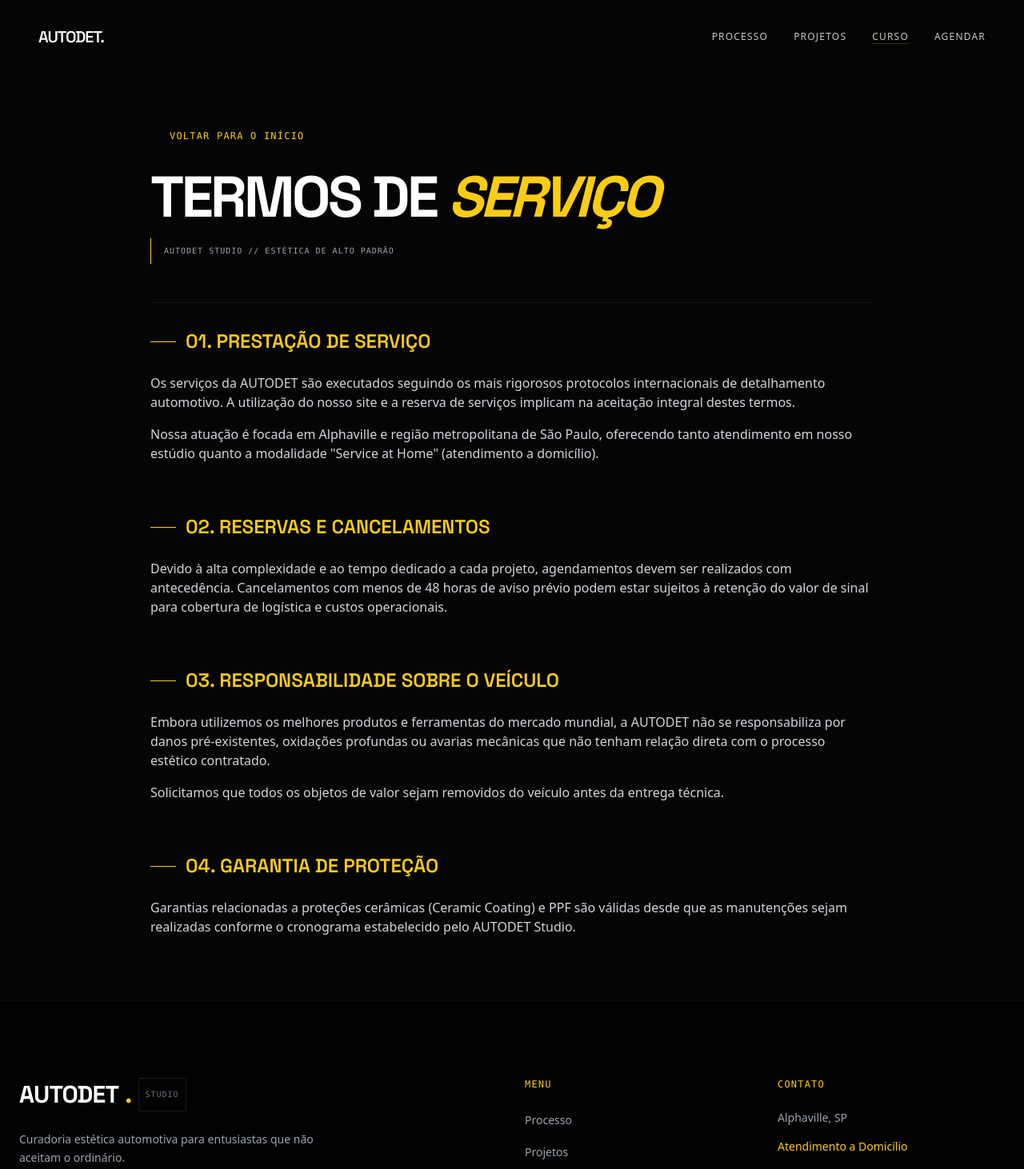
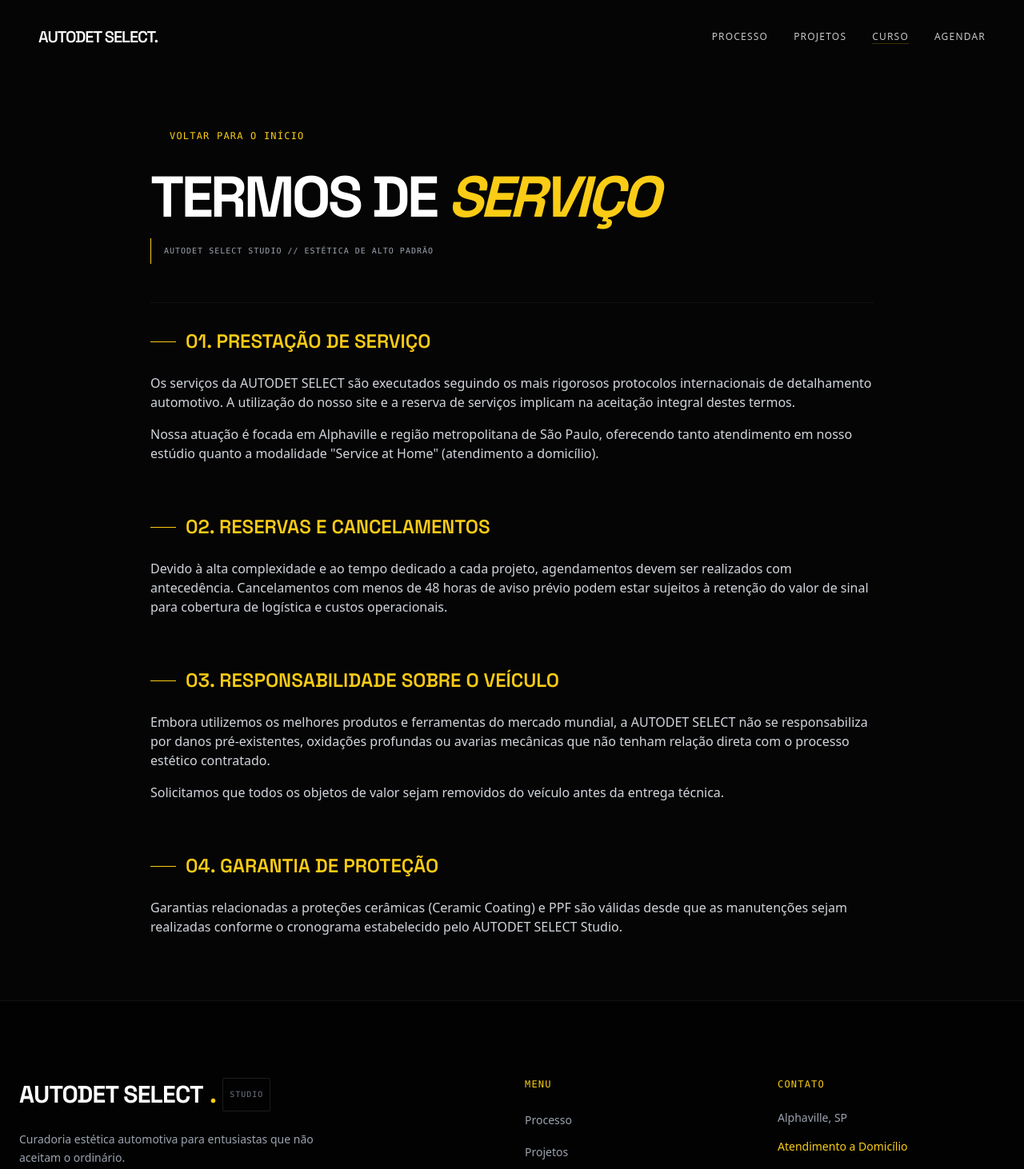
Before and after one commit to gabrieloevangelista/autodet, a Next.js app: page /termos in a window 1280 px wide. Shown: the top 1462 px of the page at 80% size. Built offline with nearby package versions, Linux system fonts and the light colour scheme; some icons are missing.

Commit message:
refactor: rename brand from AUTODET to AUTODET SELECT
Update brand name across all components, pages, and metadata to reflect new branding "AUTODET SELECT". This includes navigation, footer, booking form, course pages, privacy/terms pages, layout metadata, and static HTML.

```diff
--- a/AUTODET.html
+++ b/AUTODET.html
@@ -4,7 +4,7 @@
 </script>
 <meta charset="UTF-8">
 <meta name="viewport" content="width=device-width, initial-scale=1.0">
-<title>AUTODET. | Estética Automotiva Premium a Domicílio</title>
+<title>AUTODET SELECT. | Estética Automotiva Premium a Domicílio</title>
 <link rel="preconnect" href="https://fonts.googleapis.com">
 <link rel="preconnect" href="https://fonts.gstatic.com" crossorigin="">
 <link href="https://fonts.googleapis.com/css2?family=Inter:wght@300;400;500&amp;family=Space+Grotesk:wght@400;500;600&amp;display=swap" rel="stylesheet">
@@ -35,7 +35,7 @@
   <!-- NAVIGATION -->
   <nav class="fixed top-0 w-full px-6 py-4 md:px-12 md:py-8 flex justify-between items-center z-50 mix-blend-difference text-white">
     <a href="#hero" class="flex items-center">
-      <h2 class="font-['Space_Grotesk',sans-serif] text-xl font-semibold tracking-tighter hover:opacity-80 transition-opacity">AUTODET.</h2>
+      <h2 class="font-['Space_Grotesk',sans-serif] text-xl font-semibold tracking-tighter hover:opacity-80 transition-opacity">AUTODET SELECT.</h2>
     </a>
     <div class="hidden md:flex gap-8 text-xs font-medium tracking-widest uppercase opacity-80">
       <a href="#route" class="hover:text-[#E63946] transition-colors">Serviços</a>
--- a/src/app/curso/layout.tsx
+++ b/src/app/curso/layout.tsx
@@ -2,13 +2,13 @@
 
 export const metadata: Metadata = {
   title: 'Academy | Domine a Estética de Luxo',
-  description: 'O treinamento definitivo para quem busca o topo do mercado de estética automotiva. Aprenda a metodologia AUTODET de alto ticket e rigor absoluto.',
+  description: 'O treinamento definitivo para quem busca o topo do mercado de estética automotiva. Aprenda a metodologia AUTODET SELECT de alto ticket e rigor absoluto.',
   icons: {
     icon: '/favicon.svg',
     apple: '/favicon.svg',
   },
   openGraph: {
-    title: 'AUTODET Academy | Estética de Alto Ticket',
+    title: 'AUTODET SELECT Academy | Estética de Alto Ticket',
     description: 'Transforme seu estúdio em um atelier de luxo. Aprenda com quem atende os clientes mais exigentes de Alphaville.',
     images: ['/images/og-academy.jpg'],
   },
--- a/src/app/curso/page.tsx
+++ b/src/app/curso/page.tsx
@@ -96,7 +96,7 @@
     {
       name: "Lucas Ferreira",
       role: "Especialista Mobile",
-      text: "A metodologia de atendimento a domicílio ensinada na AUTODET Academy é o que me diferencia no mercado hoje.",
+      text: "A metodologia de atendimento a domicílio ensinada na AUTODET SELECT Academy é o que me diferencia no mercado hoje.",
       img: "/images/polishing-compound.jpg"
     }
   ];
@@ -112,7 +112,7 @@
     },
     {
       q: "Certificação e Reconhecimento?",
-      a: "Ao concluir a jornada, você receberá a Certificação de Especialista AUTODET Academy, um selo de excelência reconhecido no mercado de alto padrão."
+      a: "Ao concluir a jornada, você receberá a Certificação de Especialista AUTODET SELECT Academy, um selo de excelência reconhecido no mercado de alto padrão."
     }
   ];
 
@@ -133,7 +133,7 @@
 
         <div className="relative z-10 max-w-[1200px] px-6 text-center">
           <div className="hero-text inline-block mb-6 px-4 py-1 border border-[#FACC15]/20 rounded-full bg-[#FACC15]/5">
-            <span className="text-[#FACC15] font-mono text-xs tracking-widest uppercase">AUTODET ACADEMY // MASTERCLASS</span>
+            <span className="text-[#FACC15] font-mono text-xs tracking-widest uppercase">AUTODET SELECT ACADEMY // MASTERCLASS</span>
           </div>
           <h1 className="hero-text font-space-grotesk text-6xl md:text-8xl lg:text-9xl font-bold tracking-tighter leading-[0.85] mb-8">
             A MAESTRIA DO <br />
--- a/src/app/layout.tsx
+++ b/src/app/layout.tsx
@@ -10,32 +10,32 @@
 
 export const metadata: Metadata = {
   title: {
-    default: 'AUTODET | Estética Automotiva de Luxo em Alphaville',
-    template: '%s | AUTODET'
+    default: 'AUTODET SELECT | Estética Automotiva de Luxo em Alphaville',
+    template: '%s | AUTODET SELECT'
   },
   description: 'Rigor absoluto e curadoria técnica na custódia do seu patrimônio. Estética automotiva de alto padrão com atendimento exclusivo a domicílio em Alphaville, SP.',
   keywords: ['estética automotiva', 'alphaville', 'detalhamento automotivo', 'luxury detailing', 'vitrificação', 'autodet', 'higienização interna'],
-  authors: [{ name: 'AUTODET Academy' }],
-  creator: 'AUTODET',
+  authors: [{ name: 'AUTODET SELECT Academy' }],
+  creator: 'AUTODET SELECT',
   openGraph: {
     type: 'website',
     locale: 'pt_BR',
     url: 'https://autodet.com.br',
-    title: 'AUTODET | Estética Automotiva de Luxo',
+    title: 'AUTODET SELECT | Estética Automotiva de Luxo',
     description: 'Rigor absoluto na custódia da perfeição técnica do seu veículo. Experiência de atelier a domicílio.',
-    siteName: 'AUTODET',
+    siteName: 'AUTODET SELECT',
     images: [
       {
         url: '/images/snow-foam-luxury.jpg',
         width: 1200,
         height: 630,
-        alt: 'AUTODET Luxury Detailing',
+        alt: 'AUTODET SELECT Luxury Detailing',
       },
     ],
   },
   twitter: {
     card: 'summary_large_image',
-    title: 'AUTODET | Estética Automotiva de Luxo',
+    title: 'AUTODET SELECT | Estética Automotiva de Luxo',
     description: 'Rigor absoluto na custódia da perfeição técnica. Atelier a domicílio.',
     images: ['/images/snow-foam-luxury.jpg'],
   },
--- a/src/app/privacidade/page.tsx
+++ b/src/app/privacidade/page.tsx
@@ -38,7 +38,7 @@
           <h1 className="font-space-grotesk text-5xl md:text-7xl font-bold tracking-tighter mb-4 uppercase">
             POLÍTICA DE <span className="text-[#FACC15] italic">PRIVACIDADE</span>
           </h1>
-          <p className="text-gray-400 font-mono text-[10px] tracking-widest uppercase border-l border-[#FACC15] pl-4 py-1">SEGURANÇA E CONFIDENCIALIDADE // AUTODET</p>
+          <p className="text-gray-400 font-mono text-[10px] tracking-widest uppercase border-l border-[#FACC15] pl-4 py-1">SEGURANÇA E CONFIDENCIALIDADE // AUTODET SELECT</p>
         </div>
 
         <div className="space-y-16 text-gray-300 leading-relaxed fade-in">
@@ -48,7 +48,7 @@
             </h2>
             <div className="space-y-4 text-sm md:text-base font-light">
               <p>
-                A AUTODET preza pela privacidade total de seus clientes, muitos dos quais possuem coleções privadas e veículos de alto valor. O tratamento de seus dados pessoais é realizado com o máximo rigor técnico e jurídico.
+                A AUTODET SELECT preza pela privacidade total de seus clientes, muitos dos quais possuem coleções privadas e veículos de alto valor. O tratamento de seus dados pessoais é realizado com o máximo rigor técnico e jurídico.
               </p>
             </div>
           </section>
--- a/src/app/termos/page.tsx
+++ b/src/app/termos/page.tsx
@@ -38,7 +38,7 @@
           <h1 className="font-space-grotesk text-5xl md:text-7xl font-bold tracking-tighter mb-4 uppercase">
             TERMOS DE <span className="text-[#FACC15] italic">SERVIÇO</span>
           </h1>
-          <p className="text-gray-400 font-mono text-[10px] tracking-widest uppercase border-l border-[#FACC15] pl-4 py-1">AUTODET STUDIO // ESTÉTICA DE ALTO PADRÃO</p>
+          <p className="text-gray-400 font-mono text-[10px] tracking-widest uppercase border-l border-[#FACC15] pl-4 py-1">AUTODET SELECT STUDIO // ESTÉTICA DE ALTO PADRÃO</p>
         </div>
 
         <div className="space-y-16 text-gray-300 leading-relaxed fade-in">
@@ -48,7 +48,7 @@
             </h2>
             <div className="space-y-4 text-sm md:text-base font-light">
               <p>
-                Os serviços da AUTODET são executados seguindo os mais rigorosos protocolos internacionais de detalhamento automotivo. A utilização do nosso site e a reserva de serviços implicam na aceitação integral destes termos.
+                Os serviços da AUTODET SELECT são executados seguindo os mais rigorosos protocolos internacionais de detalhamento automotivo. A utilização do nosso site e a reserva de serviços implicam na aceitação integral destes termos.
               </p>
               <p>
                 Nossa atuação é focada em Alphaville e região metropolitana de São Paulo, oferecendo tanto atendimento em nosso estúdio quanto a modalidade "Service at Home" (atendimento a domicílio).
@@ -73,7 +73,7 @@
             </h2>
             <div className="space-y-4 text-sm md:text-base font-light">
               <p>
-                Embora utilizemos os melhores produtos e ferramentas do mercado mundial, a AUTODET não se responsabiliza por danos pré-existentes, oxidações profundas ou avarias mecânicas que não tenham relação direta com o processo estético contratado.
+                Embora utilizemos os melhores produtos e ferramentas do mercado mundial, a AUTODET SELECT não se responsabiliza por danos pré-existentes, oxidações profundas ou avarias mecânicas que não tenham relação direta com o processo estético contratado.
               </p>
               <p>
                 Solicitamos que todos os objetos de valor sejam removidos do veículo antes da entrega técnica.
@@ -87,7 +87,7 @@
             </h2>
             <div className="space-y-4 text-sm md:text-base font-light">
               <p>
-                Garantias relacionadas a proteções cerâmicas (Ceramic Coating) e PPF são válidas desde que as manutenções sejam realizadas conforme o cronograma estabelecido pelo AUTODET Studio.
+                Garantias relacionadas a proteções cerâmicas (Ceramic Coating) e PPF são válidas desde que as manutenções sejam realizadas conforme o cronograma estabelecido pelo AUTODET SELECT Studio.
               </p>
             </div>
           </section>
--- a/src/components/BookingForm.tsx
+++ b/src/components/BookingForm.tsx
@@ -39,7 +39,7 @@
       const day = selectedDate.getUTCDay(); // 0 is Sunday
 
       if (day === 0) {
-        alert("A AUTODET opera de Segunda a Sábado. Por favor, selecione um dia útil.");
+        alert("A AUTODET SELECT opera de Segunda a Sábado. Por favor, selecione um dia útil.");
         setFormData((prev) => ({ ...prev, [name]: "" }));
         return;
       }
@@ -56,7 +56,7 @@
       return;
     }
 
-    const message = `Olá, gostaria de agendar um serviço conceitual na AUTODET.
+    const message = `Olá, gostaria de agendar um serviço conceitual na AUTODET SELECT.
 
 Dados do Agendamento:
 Nome: ${formData.name}
@@ -236,7 +236,7 @@
             </div>
 
             <p className="text-center text-white/20 text-[10px] uppercase tracking-widest">
-              Ao clicar, você será redirecionado para o atendimento oficial da AUTODET via WhatsApp.
+              Ao clicar, você será redirecionado para o atendimento oficial da AUTODET SELECT via WhatsApp.
             </p>
           </form>
         </div>
--- a/src/components/Footer.tsx
+++ b/src/components/Footer.tsx
@@ -37,7 +37,7 @@
         <div className="grid grid-cols-1 md:grid-cols-4 gap-12 md:gap-8 mb-16">
           <div className="col-span-1 md:col-span-2 footer-anim">
             <h3 className="font-space-grotesk text-3xl font-bold mb-6 tracking-tight flex items-center gap-2">
-               AUTODET<span className="text-[#FACC15]">.</span>
+               AUTODET SELECT<span className="text-[#FACC15]">.</span>
                <span className="text-[10px] font-mono font-normal tracking-widest text-gray-500 uppercase border border-white/10 px-2 py-0.5 rounded-sm">Studio</span>
             </h3>
             <p className="text-gray-400 max-w-sm mb-8 text-sm leading-relaxed">
@@ -78,7 +78,7 @@
 
         <div className="pt-8 border-t border-white/10 flex flex-col md:flex-row justify-between items-center gap-4 footer-anim">
           <p className="text-gray-600 text-xs font-mono">
-            © {new Date().getFullYear()} AUTODET STUDIO. TODOS OS DIREITOS RESERVADOS.
+            © {new Date().getFullYear()} AUTODET SELECT STUDIO. TODOS OS DIREITOS RESERVADOS.
           </p>
           <div className="flex gap-6">
             <a href="/termos" className="text-gray-600 hover:text-gray-300 text-xs font-mono">TERMOS</a>
--- a/src/components/Navigation.tsx
+++ b/src/components/Navigation.tsx
@@ -13,7 +13,7 @@
     <>
       <nav className="fixed top-0 w-full px-6 py-4 md:px-12 md:py-8 flex justify-between items-center z-[100] mix-blend-difference text-white">
         <a href="/#hero" className="flex items-center" onClick={closeMenu}>
-          <h2 className="font-space-grotesk text-xl font-semibold tracking-tighter hover:opacity-80 transition-opacity">AUTODET.</h2>
+          <h2 className="font-space-grotesk text-xl font-semibold tracking-tighter hover:opacity-80 transition-opacity">AUTODET SELECT.</h2>
         </a>
 
         {/* Desktop Menu */}
```
